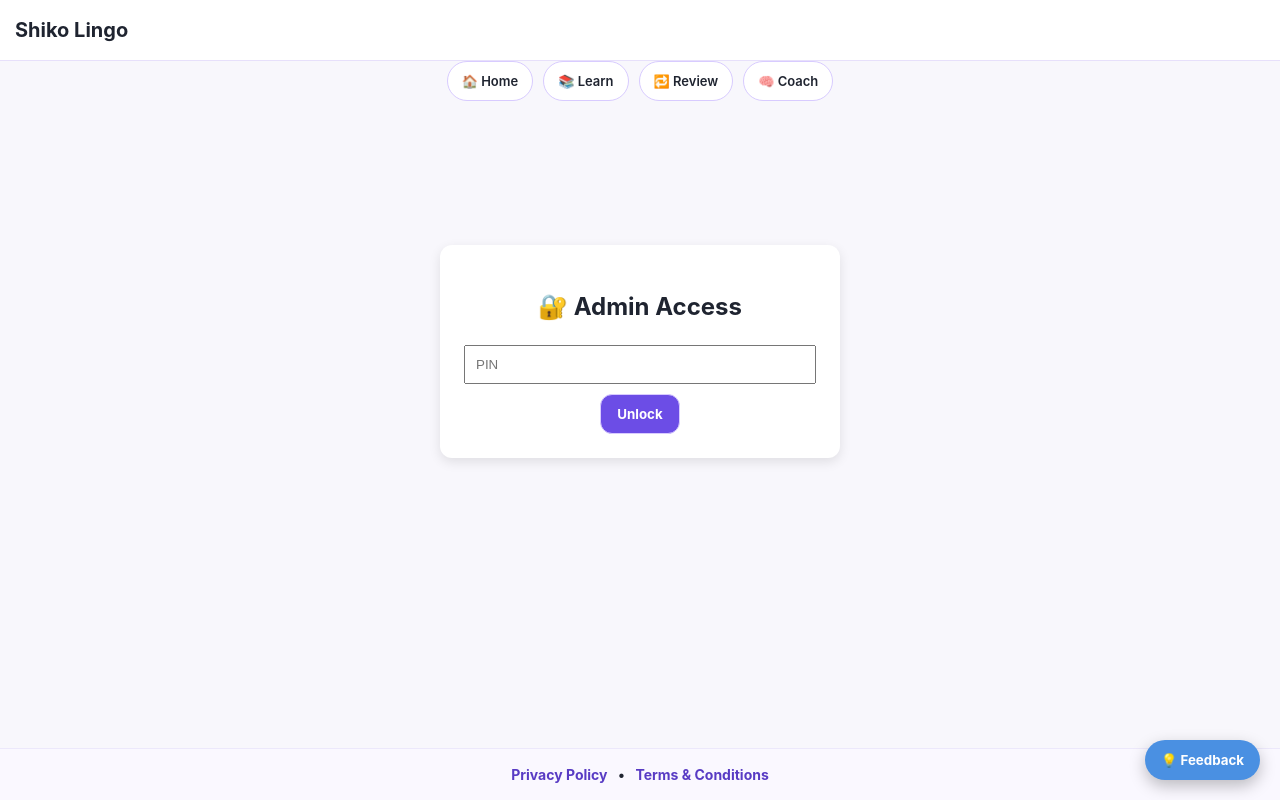
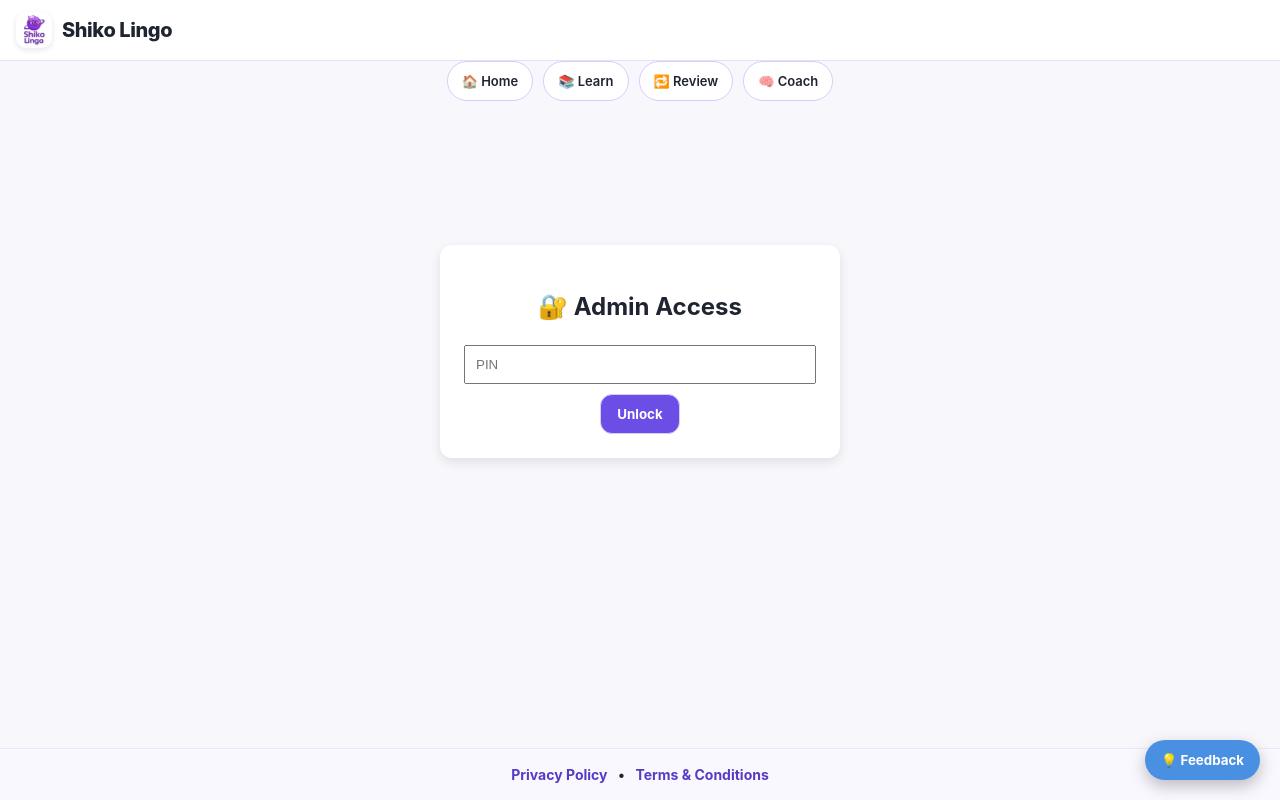
Before and after one commit to egyptianpharoah771-commits/shiko-lingo, a React (Create React App) app: page /pi in a window 1280 px wide. Built offline with nearby package versions, Linux system fonts and the light colour scheme; no server answers.

Commit message:
UI: add animated logo next to Shiko Lingo in app header
Made-with: Cursor

```diff
--- a/src/App.js
+++ b/src/App.js
@@ -1,4 +1,4 @@
-import { useEffect } from "react";
+import { useEffect, useState } from "react";
 import {
   BrowserRouter as Router,
   Routes,
@@ -85,6 +85,24 @@ function GrammarUnitWrapper() {
 
   return (
     <GrammarUnitPage key={`${level}-${unit}-${location.key}`} />
+  );
+}
+
+function HeaderBrandLogo() {
+  const [src, setSrc] = useState("/shiko-logo.png");
+  return (
+    <img
+      src={src}
+      alt=""
+      width={36}
+      height={36}
+      className="app-header-logo"
+      loading="eager"
+      decoding="async"
+      onError={() => {
+        if (src !== "/logo192.png") setSrc("/logo192.png");
+      }}
+    />
   );
 }
 
@@ -175,7 +193,10 @@ function AppLayout({ children }) {
       {!hideLayout && (
         <>
           <header style={headerStyle}>
-            <strong style={{ fontSize: 20 }}>Shiko Lingo</strong>
+            <div className="app-header-brand">
+              <HeaderBrandLogo />
+              <strong className="app-header-title">Shiko Lingo</strong>
+            </div>
           </header>
 
           <nav className="navbar">
@@ -522,7 +543,7 @@ function App() {
 
 const headerStyle = {
   backgroundColor: "#ffffff",
-  padding: 15,
+  padding: "12px 16px",
   borderBottom: "1px solid #e7e0fb",
   position: "sticky",
   top: 0,
--- a/src/index.css
+++ b/src/index.css
@@ -114,3 +114,48 @@ html {
   border-color: #bca8ff;
   color: #3f2e95;
 }
+
+/* ======================
+   App header brand (logo + title)
+====================== */
+.app-header-brand {
+  display: flex;
+  align-items: center;
+  gap: 10px;
+}
+
+.app-header-title {
+  font-size: 20px;
+  font-weight: 800;
+  color: var(--text-main);
+  letter-spacing: -0.02em;
+  line-height: 1.1;
+}
+
+.app-header-logo {
+  width: 36px;
+  height: 36px;
+  object-fit: contain;
+  flex-shrink: 0;
+  border-radius: 10px;
+  box-shadow: 0 2px 8px rgba(45, 37, 89, 0.12);
+  animation: appHeaderLogoPulse 2.6s ease-in-out infinite;
+}
+
+@keyframes appHeaderLogoPulse {
+  0%,
+  100% {
+    opacity: 1;
+    transform: scale(1);
+  }
+  50% {
+    opacity: 0.58;
+    transform: scale(0.94);
+  }
+}
+
+@media (prefers-reduced-motion: reduce) {
+  .app-header-logo {
+    animation: none;
+  }
+}
```
